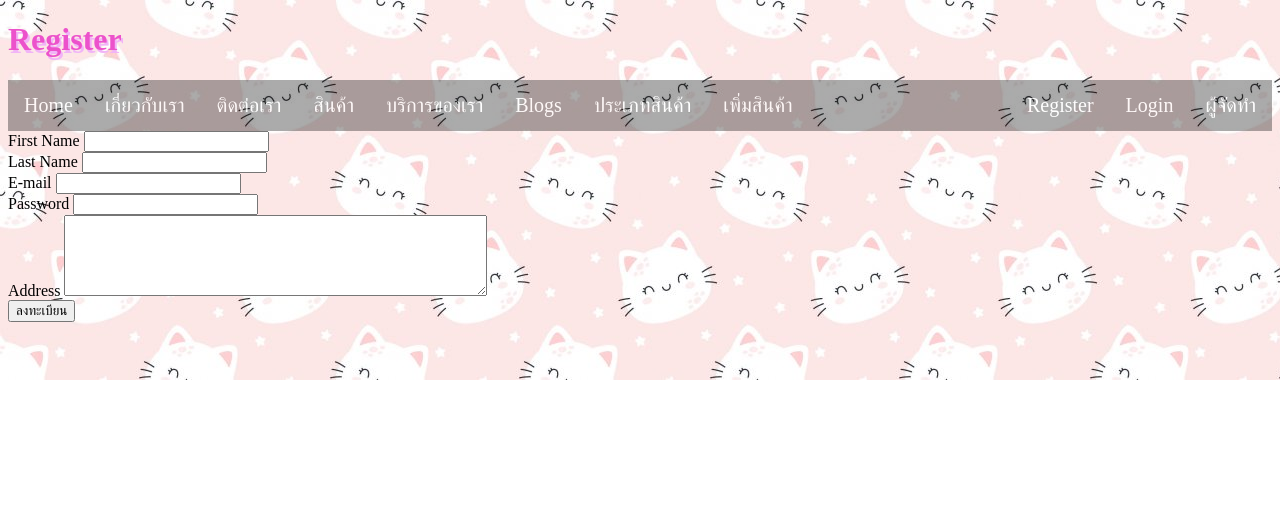
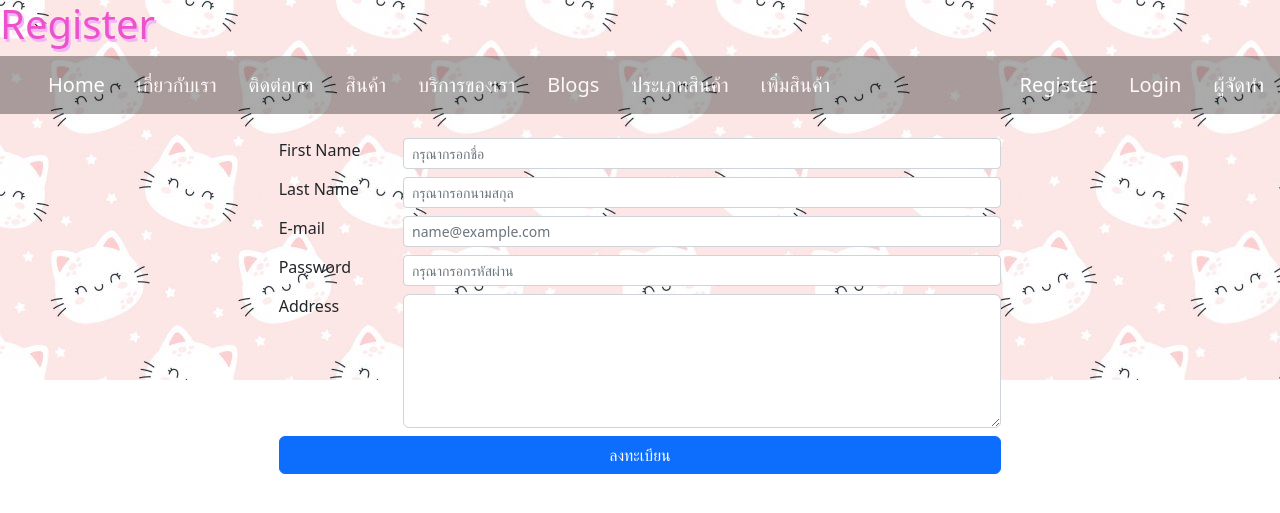
Before and after one commit to rimontida/projectk, a PHP site: page /register.php in a window 1280 px wide. Shown: the top 513 px of the page. Run offline with PHP 8.4, Linux system fonts and the light colour scheme.

Commit message:
Updated4

```diff
--- a/navbar.php
+++ b/navbar.php
@@ -1,3 +1,10 @@
+
+<link rel="stylesheet" href="./script/style.css" />
+<link href="https://cdn.jsdelivr.net/npm/bootstrap@5.2.2/dist/css/bootstrap.min.css" rel="stylesheet" >
+<script src="https://cdn.jsdelivr.net/npm/@popperjs/core@2.11.6/dist/umd/popper.min.js" ></script></script>
+<script src="https://cdn.jsdelivr.net/npm/bootstrap@5.2.2/dist/js/bootstrap.min.js" ></script>
+
+
 <ul>
     <li><a href="index.php"> Home </a></li>
     <li><a href="about.php"> เกี่ยวกับเรา </a></li>
--- a/register.php
+++ b/register.php
@@ -1,5 +1,6 @@
 <!DOCTYPE html>
 <html lang="en">
+
 <head>
     <meta charset="UTF-8">
     <meta http-equiv="X-UA-Compatible" content="IE=edge">
@@ -7,23 +8,77 @@
     <title>Document</title>
     <link rel="stylesheet" href="./script/style.css" />
 </head>
+
 <body class="bgimg">
-<h1 class="abc">Register</h1>
+    <h1 class="abc">Register</h1>
 
     <?php
        include "navbar.php";
     ?>
+<div class="container col-md-7">
+
+    <form action="reg_insert.php" method="post" enctype="multipart/form-data">
+        <div class="row pt-2">
+            <div class="col-md-2">
+                First Name
+            </div>
+            <div class="col-md-10">
+                <input type="text" name="firstname" class="form-control form-control-sm" placeholder="กรุณากรอกชื่อ" />
+            </div>
+
+        </div>
+
+        <div class="row pt-2">
+            <div class="col-md-2">
+                Last Name
+            </div>
+            <div class="col-md-10">
+                <input type="text" name="lastname" class="form-control form-control-sm" placeholder="กรุณากรอกนามสกุล" />
+            </div>
+
+        </div>
+
+        <div class="row pt-2">
+            <div class="col-md-2">
+                E-mail
+            </div>
+            <div class="col-md-10">
+                <input type="email" name="email" class="form-control form-control-sm" placeholder="name@example.com" />
+            </div>
+
+        </div>
+
+        <div class="row pt-2">
+            <div class="col-md-2">
+                Password
+            </div>
+            <div class="col-md-10">
+                <input type="password" name="password" class="form-control form-control-sm" placeholder="กรุณากรอกรหัสผ่าน" />
+            </div>
+
+        </div>
+
+        <div class="row pt-2">
+            <div class="col-md-2">
+                Address
+            </div>
+            <div class="col-md-10">
+                <textarea rows="5" cols="50" name="address" class="form-control"  >  </textarea>
+            </div>
+
+        </div>
+
+        <div class="d-grid pt-2">
+            <input type="submit" value="ลงทะเบียน"  class="btn btn-primary" />
+        </div>
+
+    </form>
+
+</div>
 
 
-    <form action="reg_insert.php" method="post" enctype="multipart/form-data">
-        First Name <input type="text" name="firstname" /> <br/>
-        Last Name <input type="text" name="lastname" /> <br/>
-        E-mail <input type="email" name="email" /> <br/>
-        Password <input type="password" name="password" /> <br/>
-        Address <textarea rows="5" cols="50" name="address"></textarea> <br/>
 
-        <input type="submit" value="ลงทะเบียน" />
-    </form>
 
 </body>
+
 </html>
```
Also changed, not shown: index.php (+7 -1 lines).
